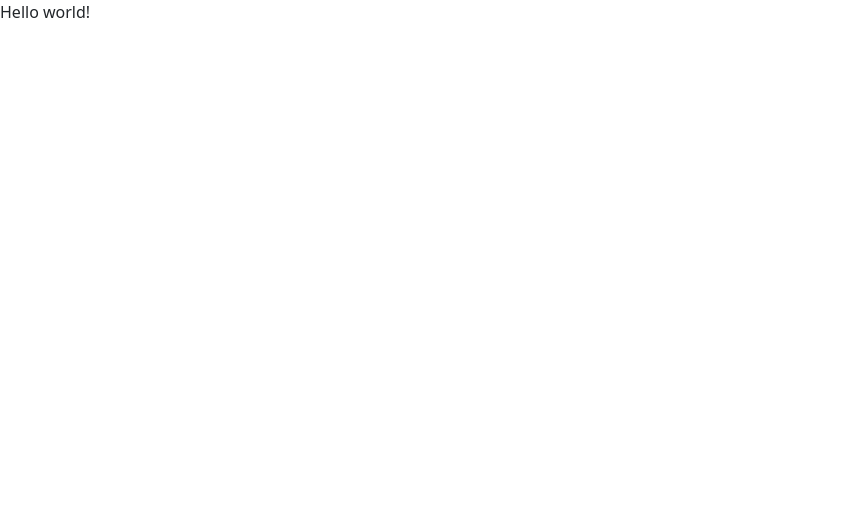
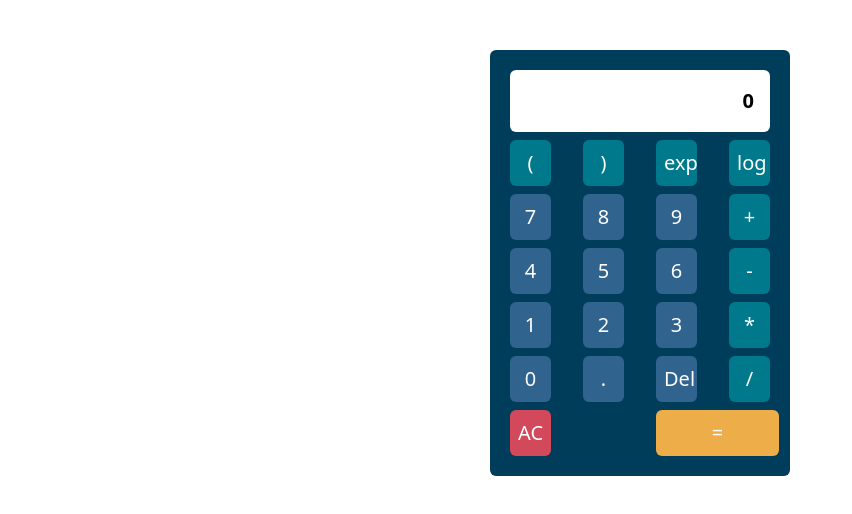
Before and after one commit to ArshadMohammadTCD/calculator-webapp, a Vue app in the folder frontend/: page / in a window 1280 px wide. Shown: the top 514 px of the page, without its empty margins (0-852 px from the left). Built offline with nearby package versions, Linux system fonts and the light colour scheme.

Commit message:
gui draft complete

```diff
--- a/frontend/src/components/Calculator.vue
+++ b/frontend/src/components/Calculator.vue
@@ -1,6 +1,24 @@
 <template>
-  <div>
-    Hello world!
+  <div class="calculator_background p-3 rounded">
+
+    <div class="result_window m-1 p-3 rounded lead">
+      {{calculation_value || 0}}
+    </div>
+
+    <div class="row no-gutters">
+      <div class="col-3" v-for="n in calculator_buttons" :key="n">
+        <div class="calculator_button lead text-white text-center m-1 p-2 rounded hovering"
+          :class="{ 'operator_button': ['(', ')', 'exp', 'log', '+', '-', '*', '/'].includes(n),
+                    'clear_button' : ['AC'].includes(n),
+                    'equals_button' : ['='].includes(n),
+                    'blank' : n === ''}"
+          @click="buttonPress(n)"
+        >
+          {{n}}
+        </div>
+      </div>
+    </div>
+
   </div>
 </template>
 
@@ -9,10 +27,86 @@ export default {
   name: 'CalculatorApp',
   props: {
     msg: String
+  },
+
+  data() {
+    return {
+      calculation_value: '',
+      calculator_buttons: ['(', ')', 'exp', 'log', 7, 8, 9, '+', 4, 5, 6,
+                          '-', 1, 2, 3, '*', 0, '.', 'Del', '/', 'AC', '', '=']
+    }
+  },
+
+  methods: {
+    buttonPress(n) {
+
+      // Numeric value or operator
+      if(!(['AC', '=', 'exp', 'log'].includes(n)))
+      {
+        this.calculation_value += n + '';
+      }
+
+      // Clear button
+      if(n === 'AC')
+      {
+        this.calculation_value = '';
+      }
+
+      // exp and log buttons
+      if(n === 'exp' || n === 'log')
+      {
+        this.calculation_value += n + '('
+      }
+
+      // Equals button
+      if(n === '=')
+      {
+        // TODO: Call function here
+        this.calculation_value = '';
+      }
+    }
   }
 }
 </script>
 
 <style scoped>
 
+  .calculator_background {
+    width: 300px;
+    margin: 50px auto;
+    background: #003D5B
+  }
+
+  .result_window {
+    background: white;
+    font-weight: bold;
+    text-align: right;
+    color: black;
+  }
+
+  .calculator_button {
+    background: #30638E;
+  }
+
+  .hovering:hover {
+    cursor: pointer;
+    background: rgb(108, 63, 152);
+  }
+
+  .operator_button {
+    background-color: #00798C;
+  }
+
+  .clear_button {
+    background-color: #D1495B;
+  }
+
+  .equals_button {
+    background-color: #EDAE49;
+    width: 123px;
+  }
+
+  .blank {
+    visibility: hidden;
+  }
 </style>
```
